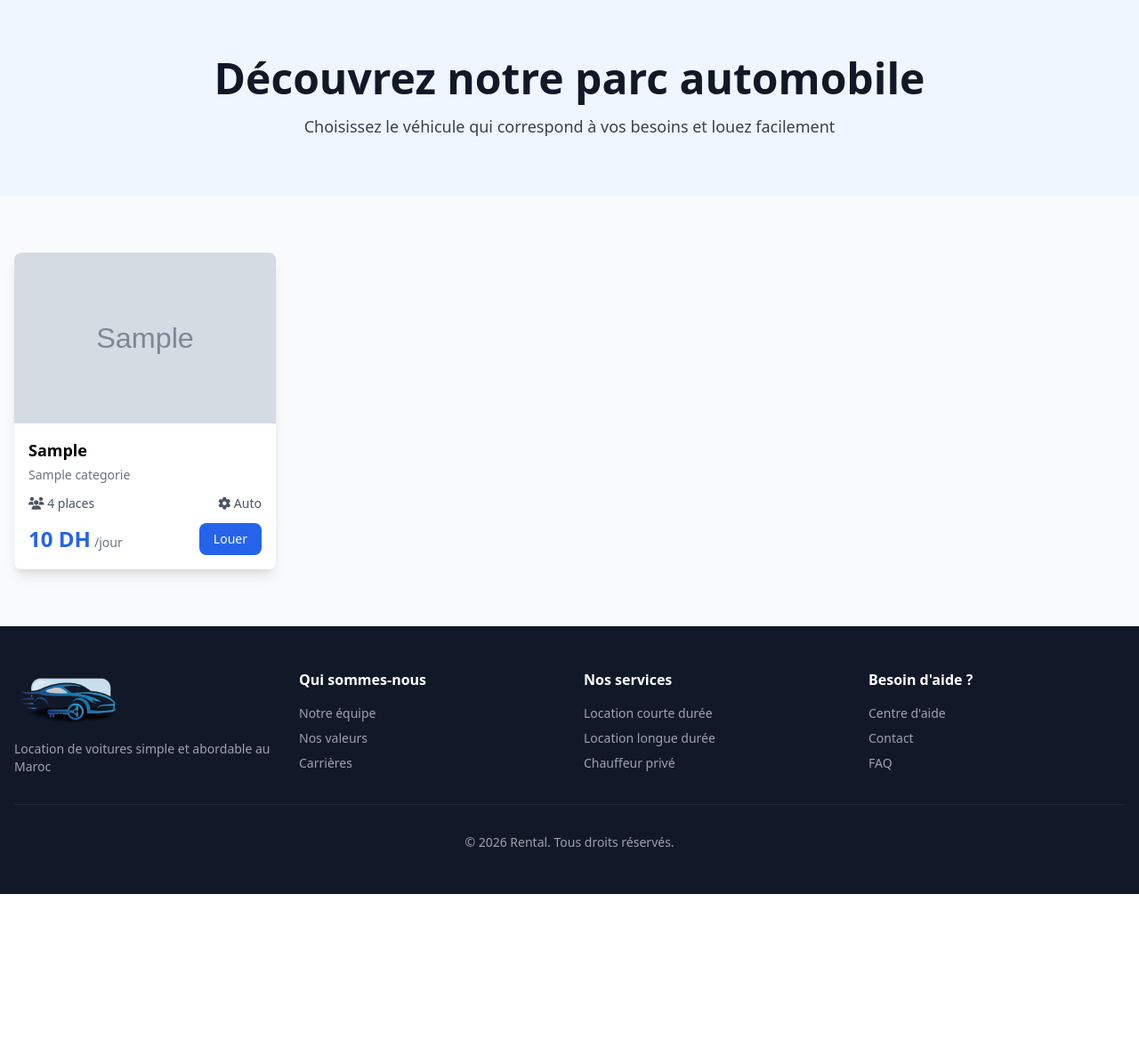
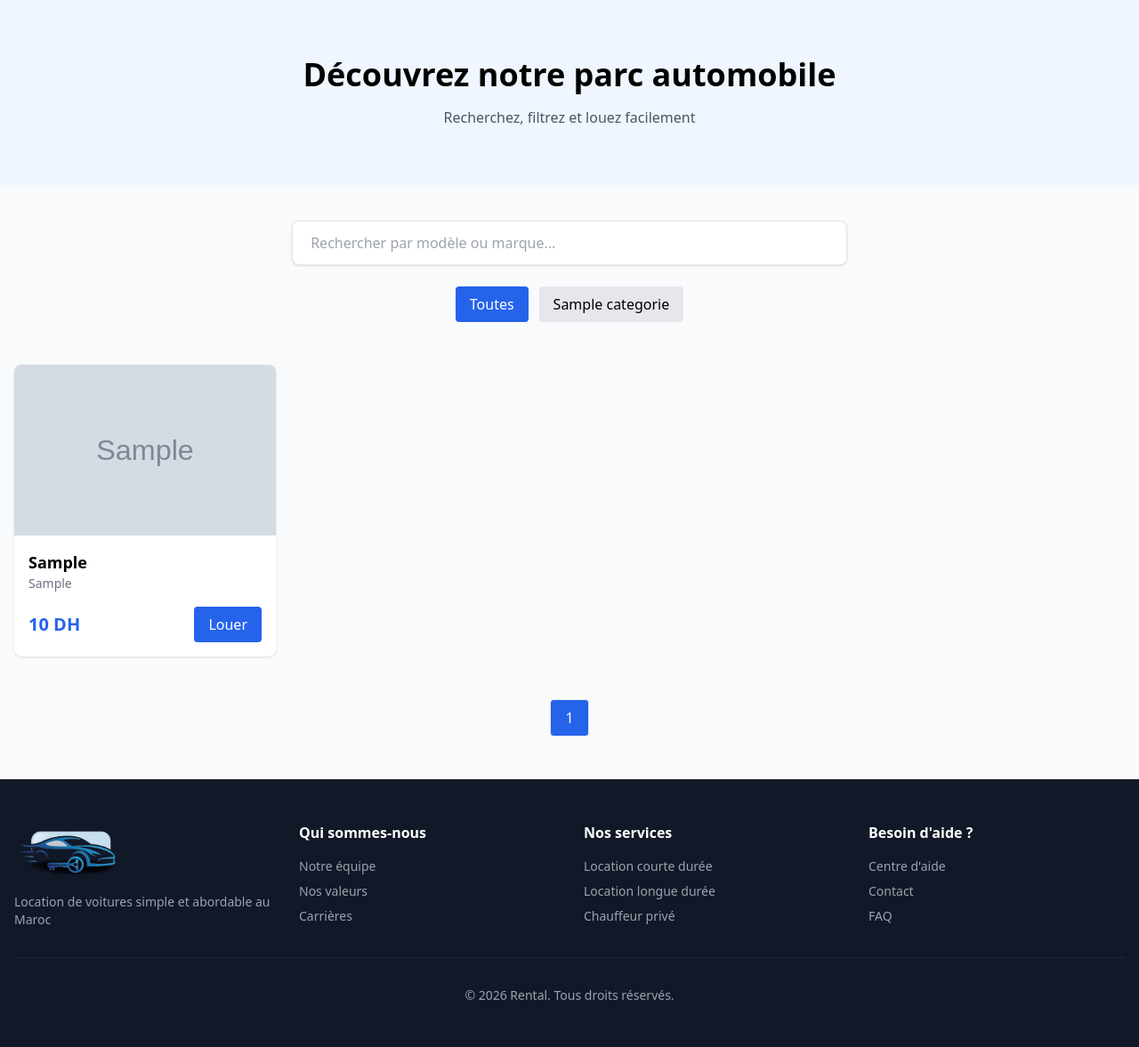
Before and after one commit to AZIZABADA10/MaBagnole, a PHP site: page /nos_voitures.php in a window 1280 px wide. Shown: the part 96-1273 px from the top of the page at 89% size. Before the commit the page ends 1101 px from the top, so only its background shows below. Run offline with PHP 8.4, Linux system fonts and the light colour scheme; tables that the repository leaves empty hold one stand-in row (values such as "Sample post"); grey boxes marked "Sample" are stand-in pictures; some libraries are stand-ins or nearby versions.

Commit message:
Mettre à jour la page nos_voitures avec recherche, filtre et pagination

```diff
--- a/nos_voitures.php
+++ b/nos_voitures.php
@@ -4,76 +4,126 @@ require_once __DIR__ . '/vendor/autoload.php';
 use App\Classes\Vehicule;
 use App\Classes\Categorie;
 
-$vehicules = Vehicule::listerVehicule(8, 0);
+
+$page = $_GET['page'] ?? 1;
+$limit = 8;
+$offset = ($page - 1) * $limit;
+
+$vehicules = Vehicule::listerVehicule($limit, $offset);
 $categories = Categorie::listerCategorie();
+$totalPages = ceil(Vehicule::count() / $limit);
 ?>
 
 <!DOCTYPE html>
 <html lang="fr">
 <head>
     <meta charset="UTF-8">
+    <title>Nos Voitures - MaBagnole</title>
     <meta name="viewport" content="width=device-width, initial-scale=1.0">
-    <title>Nos Voitures - MaBagnole</title>
     <script src="https://cdn.tailwindcss.com"></script>
-    <script src="https://kit.fontawesome.com/a076d05399.js" crossorigin="anonymous"></script>
-    <link rel="shortcut icon" href="Assets/logos/logo.png" type="image/x-icon">
 </head>
-<body class="font-sans bg-gray-50">
 
-    <!-- Header -->
-    <?php require_once 'Components/header.php';?>
+<body class="bg-gray-50">
 
+<?php require_once 'Components/header.php'; ?>
 
-    <!-- Page Header -->
-    <section class="py-16 bg-blue-50">
-        <div class="container mx-auto px-4 text-center">
-            <h1 class="text-4xl md:text-5xl font-bold text-gray-900 mb-4">Découvrez notre parc automobile</h1>
-            <p class="text-gray-700 text-lg">Choisissez le véhicule qui correspond à vos besoins et louez facilement</p>
-        </div>
+<!-- HERO -->
+<section class="py-16 bg-blue-50 text-center">
+    <h1 class="text-4xl font-bold mb-4">Découvrez notre parc automobile</h1>
+    <p class="text-gray-600">Recherchez, filtrez et louez facilement</p>
 </section>
 
-    <!-- Vehicles Listing -->
-    <section class="py-16">
-        <div class="container mx-auto px-4">
-            <div class="grid grid-cols-1 md:grid-cols-2 lg:grid-cols-4 gap-6">
-                <?php foreach ($vehicules as $v):
-                    $catNom = '';
-                    foreach ($categories as $c) {
-                        if ($c['id_categorie'] == $v['id_categorie']) {
-                            $catNom = $c['titre'];
-                            break;
-                        }
-                    }
-                ?>
-                <div class="bg-white rounded-lg shadow-lg overflow-hidden hover:shadow-xl transition">
+<!-- RECHERCHE -->
+<div class="container mx-auto px-4 mt-10">
+    <input type="text"
+           id="searchInput"
+           placeholder=" Rechercher par modèle ou marque..."
+           class="w-full md:w-1/2 mx-auto block px-4 py-3 border rounded-lg shadow">
+</div>
+
+<!-- CATEGORIES -->
+<div class="container mx-auto px-4 mt-6 flex flex-wrap gap-3 justify-center">
+    <button onclick="filtrerCategorie(0)"
+            class="px-4 py-2 rounded bg-blue-600 text-white">
+        Toutes
+    </button>
+
+    <?php foreach ($categories as $c): ?>
+        <button onclick="filtrerCategorie(<?= $c['id_categorie'] ?>)"
+                class="px-4 py-2 rounded bg-gray-200 hover:bg-blue-100">
+            <?= htmlspecialchars($c['titre']) ?>
+        </button>
+    <?php endforeach; ?>
+</div>
+
+<!-- VEHICULES -->
+<section class="container mx-auto px-4 py-12">
+    <div id="vehiculesContainer"
+         class="grid grid-cols-1 md:grid-cols-2 lg:grid-cols-4 gap-6">
+
+        <?php foreach ($vehicules as $v): ?>
+            <div class="bg-white rounded-lg shadow hover:shadow-xl transition">
                 <img src="<?= htmlspecialchars($v['image']) ?>"
-                         alt="<?= htmlspecialchars($v['modele']) ?>"
-                         class="w-full h-48 object-cover">
+                     class="w-full h-48 object-cover rounded-t-lg">
+
                 <div class="p-4">
-                        <h3 class="font-bold text-lg mb-1"><?= htmlspecialchars($v['modele']) ?></h3>
-                        <p class="text-gray-500 text-sm mb-3"><?= htmlspecialchars($catNom) ?></p>
-                        <div class="flex items-center justify-between mb-3 text-sm text-gray-600">
-                            <span><i class="fas fa-users"></i> 4 places</span>
-                            <span><i class="fas fa-cog"></i> Auto</span>
-                        </div>
-                        <div class="flex items-center justify-between">
-                            <div>
-                                <span class="text-2xl font-bold text-blue-600"><?= number_format($v['prix_par_jour'], 0, ',', ' ') ?> DH</span>
-                                <span class="text-gray-500 text-sm">/jour</span>
-                            </div>
-                            <a href="reserver.php?id=<?= $v['id_vehicule'] ?>" class="px-4 py-2 bg-blue-600 text-white rounded-lg hover:bg-blue-700 text-sm">
+                    <h3 class="font-bold text-lg">
+                        <?= htmlspecialchars($v['modele']) ?>
+                    </h3>
+
+                    <p class="text-gray-500 text-sm">
+                        <?= htmlspecialchars($v['marque']) ?>
+                    </p>
+
+                    <div class="flex justify-between items-center mt-4">
+                        <span class="text-xl font-bold text-blue-600">
+                            <?= number_format($v['prix_par_jour'], 0, ',', ' ') ?> DH
+                        </span>
+
+                        <a href="reserver.php?id=<?= $v['id_vehicule'] ?>"
+                           class="bg-blue-600 text-white px-4 py-2 rounded hover:bg-blue-700">
                             Louer
                         </a>
                     </div>
                 </div>
             </div>
         <?php endforeach; ?>
-            </div>
+
     </div>
 </section>
 
-    <?php require_once 'Components/footer.php';?>
 
+<div class="flex justify-center gap-2 pb-12">
+    <?php for ($i = 1; $i <= $totalPages; $i++): ?>
+        <a href="?page=<?= $i ?>"
+           class="px-4 py-2 border rounded
+           <?= $i == $page ? 'bg-blue-600 text-white' : '' ?>">
+            <?= $i ?>
+        </a>
+    <?php endfor; ?>
+</div>
+
+<?php require_once 'Components/footer.php'; ?>
+
+
+<script>
+
+document.getElementById('searchInput').addEventListener('keyup', function () {
+    fetch('ajax/rechercheVehicule.php?q=' + this.value)
+        .then(res => res.text())
+        .then(html => {
+            document.getElementById('vehiculesContainer').innerHTML = html;
+        });
+});
+
+function filtrerCategorie(id) {
+    fetch('ajax/filtrerCategorie.php?id=' + id)
+        .then(res => res.text())
+        .then(html => {
+            document.getElementById('vehiculesContainer').innerHTML = html;
+        });
+}
+</script>
 
 </body>
 </html>
```
Lines whose indentation alone changed are shown as unchanged.
